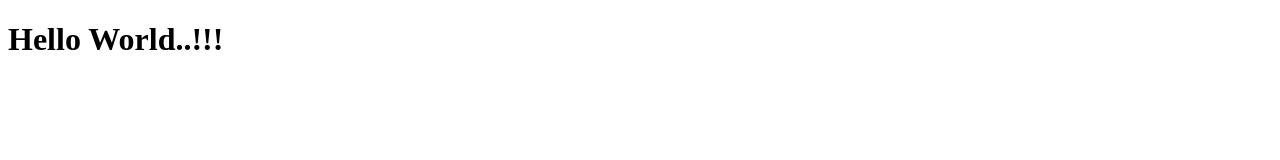
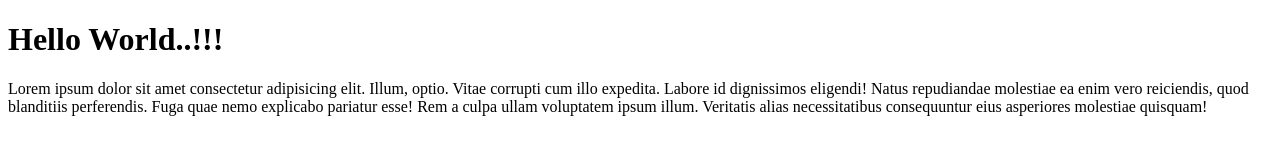
Before and after one commit to SOPON2k23/first_Project, a plain HTML site: page index.html in a window 1280 px wide. Drawn offline with Linux system fonts and the light colour scheme.

Commit message:
second commit

```diff
--- a/index.html
+++ b/index.html
@@ -7,5 +7,13 @@
   </head>
   <body>
     <h1>Hello World..!!!</h1>
+    <p>
+      Lorem ipsum dolor sit amet consectetur adipisicing elit. Illum, optio.
+      Vitae corrupti cum illo expedita. Labore id dignissimos eligendi! Natus
+      repudiandae molestiae ea enim vero reiciendis, quod blanditiis
+      perferendis. Fuga quae nemo explicabo pariatur esse! Rem a culpa ullam
+      voluptatem ipsum illum. Veritatis alias necessitatibus consequuntur eius
+      asperiores molestiae quisquam!
+    </p>
   </body>
 </html>
```
